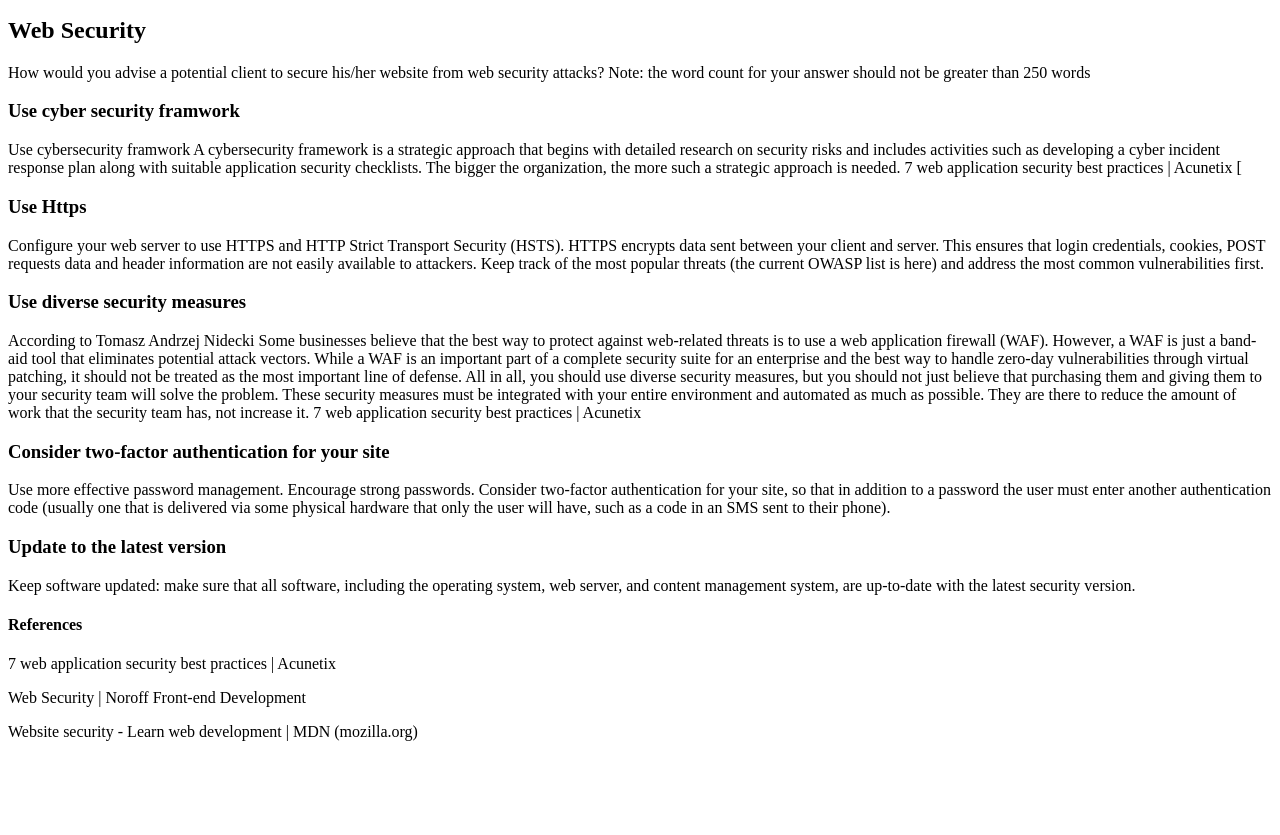
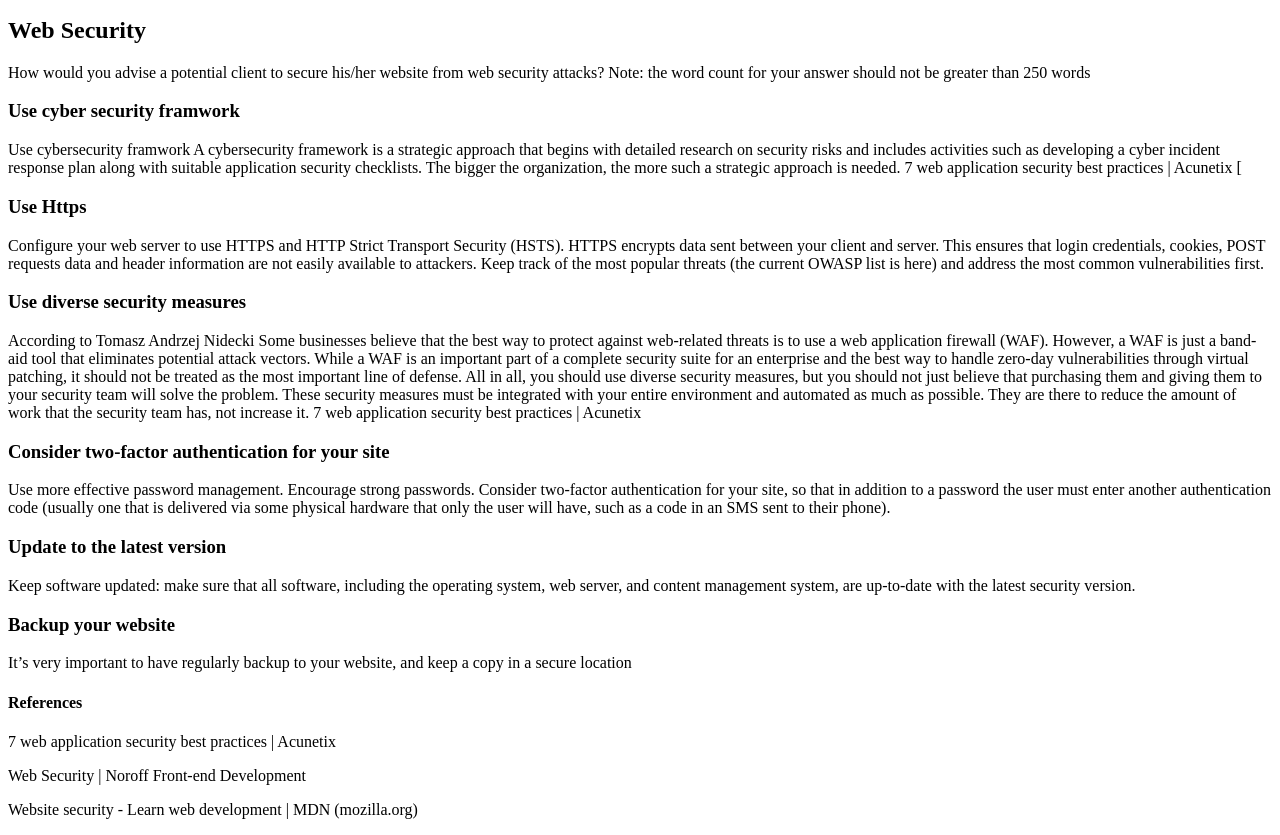
Before and after one commit to Noroff-FEU-Assignments/cross-course-project-SHERINMANSOUR, a plain HTML site: page index.html in a window 1280 px wide. Shown: the part 101-936 px from the top of the page. Before the commit the page ends 858 px from the top, so only its background shows below. Drawn offline with Linux system fonts and the light colour scheme.

Commit message:
Update index.html

```diff
--- a/index.html
+++ b/index.html
@@ -24,7 +24,10 @@
                 <p>Use more effective password management. Encourage strong passwords. Consider two-factor authentication for your site, so that in addition to a password the user must enter another authentication code (usually one that is delivered via some physical hardware that only the user will have, such as a code in an SMS sent to their phone).
                     <h3>Update to the latest version</h3>
                     <p>Keep software updated: make sure that all software, including the operating system, web server, and content management system, are up-to-date with the latest security version.
+<h3> Backup your website</h3>
+<p>It’s very important to have regularly backup to your website, and keep a copy in a secure location
 
+</p>
                     </p><h4>References</h4>
                     <p>7 web application security best practices | Acunetix
                        <p>Web Security | Noroff Front-end Development</p>
```
